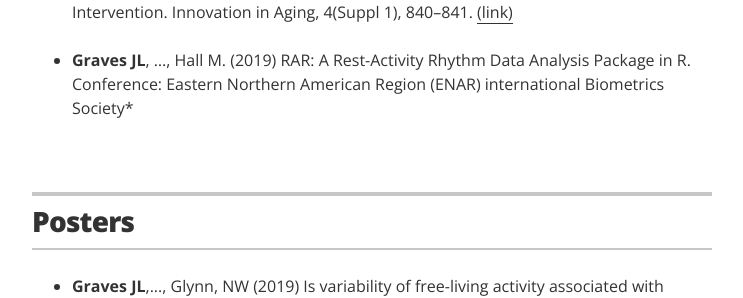
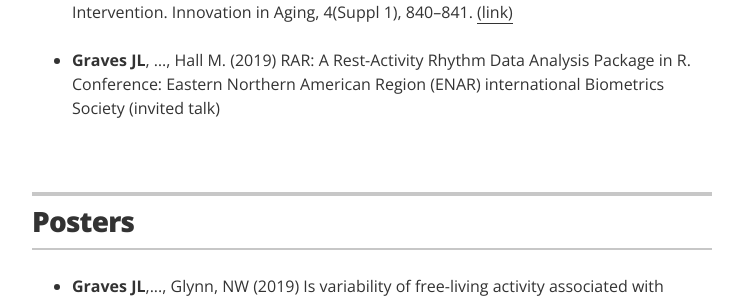
Before and after one commit to JessLGraves/jesslgraves.github.io, a Jekyll site: the page built from papers.html, in a window 1280 px wide. Shown: the part 1202-1500 px from the top of the page, without its empty margins (268-1011 px from the left). Built offline with Jekyll 4.4.1, drawn with Linux system fonts in a browser that asks for light colours.

Commit message:
Update presentations.yml

```diff
--- a/_data/presentations.yml
+++ b/_data/presentations.yml
@@ -4,7 +4,7 @@ talks:
     detail: "<b>Graves, JL</b>, Gmelin, T., Boudreau, R., Albert, S., Newman, A., Venditti, E., & Glynn, N. (2020). Perceived Physical Fatigability Improves After a Weight Management Intervention. Innovation in Aging, 4(Suppl 1), 840–841."
     url: "https://doi.org/10.1093/geroni/igaa057.3080"
 
-  - detail: "<b>Graves JL</b>, …, Hall M. (2019) RAR: A Rest-Activity Rhythm Data Analysis Package in R. Conference: Eastern Northern American Region (ENAR) international Biometrics Society*"
+  - detail: "<b>Graves JL</b>, …, Hall M. (2019) RAR: A Rest-Activity Rhythm Data Analysis Package in R. Conference: Eastern Northern American Region (ENAR) international Biometrics Society (invited talk)"
 
 posters:
   -
```
